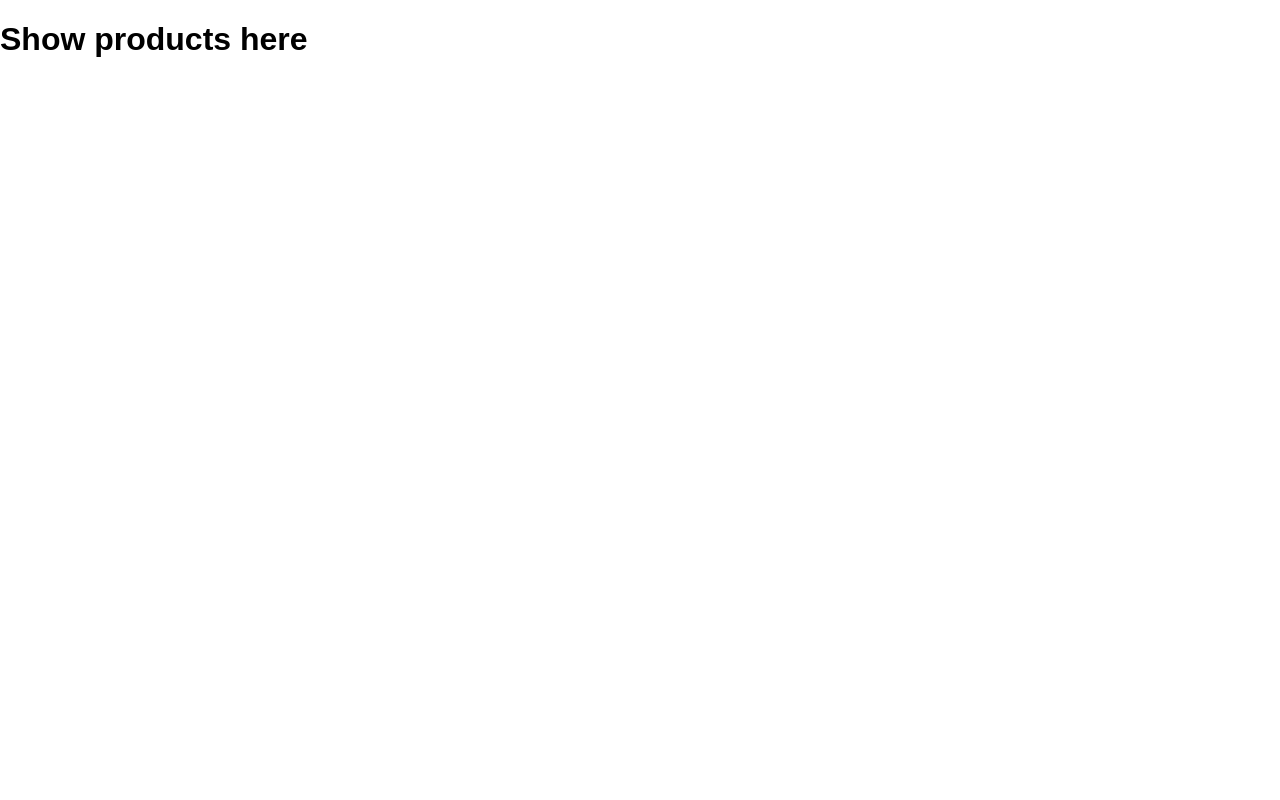
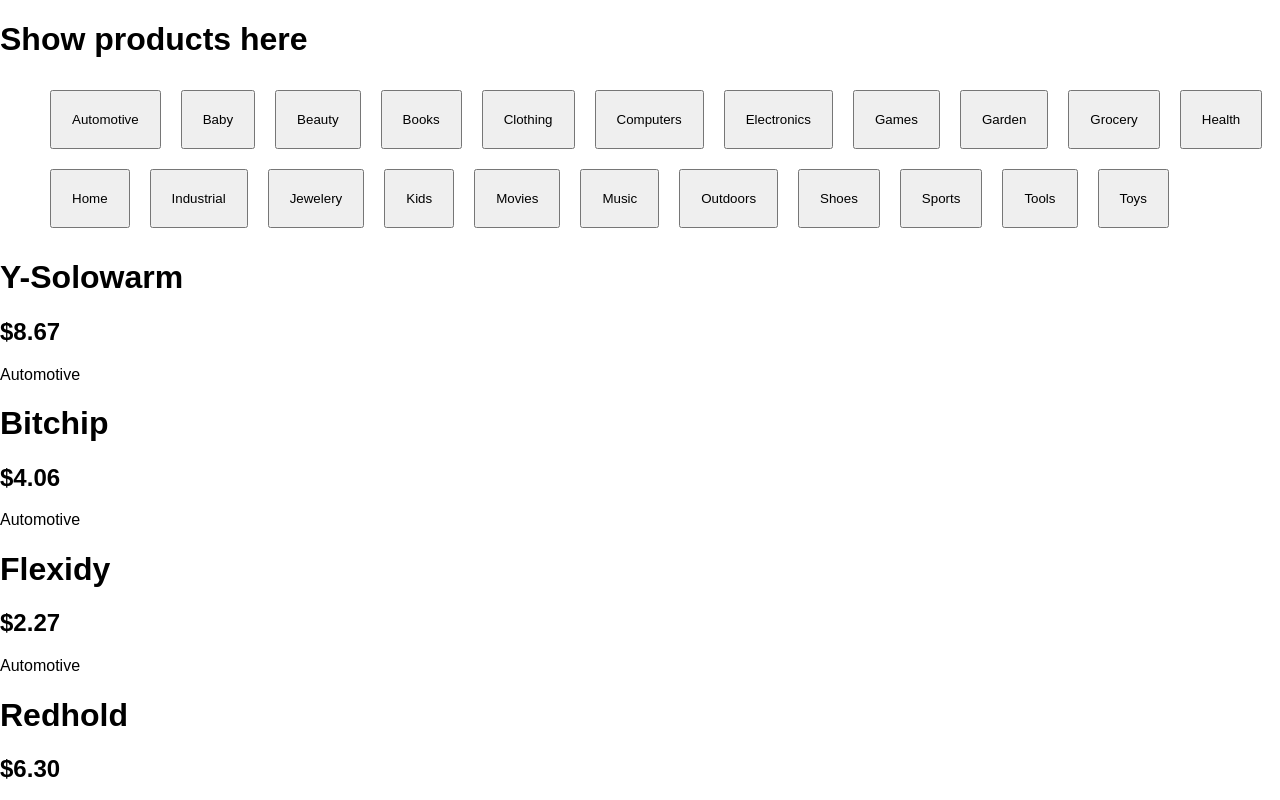
Before and after one commit to Anisha7/product-list, a React (Create React App) app: page / in a window 1280 px wide. Shown: the top 800 px of the page. Built offline with nearby package versions, Linux system fonts and the light colour scheme.

Commit message:
categories and styles

```diff
--- a/src/App.css
+++ b/src/App.css
@@ -1,3 +1,6 @@
-.App {
-
+.categoryList {
+    text-decoration: none;
+    list-style-type: none;
+    display: flex;
+    flex-wrap: wrap;
 }
--- a/src/App.js
+++ b/src/App.js
@@ -2,20 +2,54 @@ import React, { Component } from 'react';
 import inventory, { categories } from './inventory'
 import './App.css';
 
+import CategoryButton from './category-button'
+import Product from './product'
+
 class App extends Component {
+  constructor(props) {
+    super(props)
+    this.state = {
+      currCategory : null
+    }
+  }
+  // calls map on category array (of strings)
+  // map returns an array, takes a function as parameter
+  // the parameter function transforms each item
+  getCategories() {
+    return categories.map((cat) => {
+      return (<li key={cat}>
+        <CategoryButton label={cat} onClick={() => this.setState({ currCategory:cat })} />
+      </li>)
+    })
+  }
+
+  // map function gives access to index and array as well if needed
+  // function (item, i, arr)
+  // item = {id, name, price}, properties of item
+  getInventory() {
+    return inventory.filter((item) => {
+        console.log(item)
+        // console.log(this.state.currCategory)
+        return item.category === this.state.currCategory || this.state.currCategory === null
+      }).map(({id, name, price, category}) => {
+          return (
+            <Product id = {id} name = {name} price = {price} category = {category}/>
+          )
+      })
+  }
 
   render() {
     return (
       <div className="App">
         <h1>Show products here</h1>
 
-        <ul>
-          {/* List product categories here */}
+        <ul className = "categoryList">
+          {this.getCategories()}
         </ul>
 
-        <ul>
-          {/* Products listed here */}
-        </ul>
+        <div>
+          {this.getInventory()}
+        </div>
 
       </div>
     );
--- /dev/null
+++ b/src/category-button.js
@@ -0,0 +1,10 @@
+import React, { Component } from 'react';
+import './categoryButton.css';
+
+class CategoryButton extends Component {
+  render() {
+    return <button onClick = {this.props.onClick}>{this.props.label}</button>
+  }
+}
+
+export default CategoryButton
--- /dev/null
+++ b/src/categoryButton.css
@@ -0,0 +1,4 @@
+button {
+    padding: 20px;
+    margin: 10px;
+}
--- /dev/null
+++ b/src/product.js
@@ -0,0 +1,15 @@
+import React, { Component } from 'react';
+
+class Product extends Component {
+  render() {
+    return (
+        <div key={this.props.id}>
+            <h1>{this.props.name}</h1>
+            <h2>${this.props.price}</h2>
+            <p>{this.props.category}</p>
+        </div>
+    )
+  }
+}
+
+export default Product
```
Also changed, not shown: 1 other file (tests, documents, lock files or other folders).
